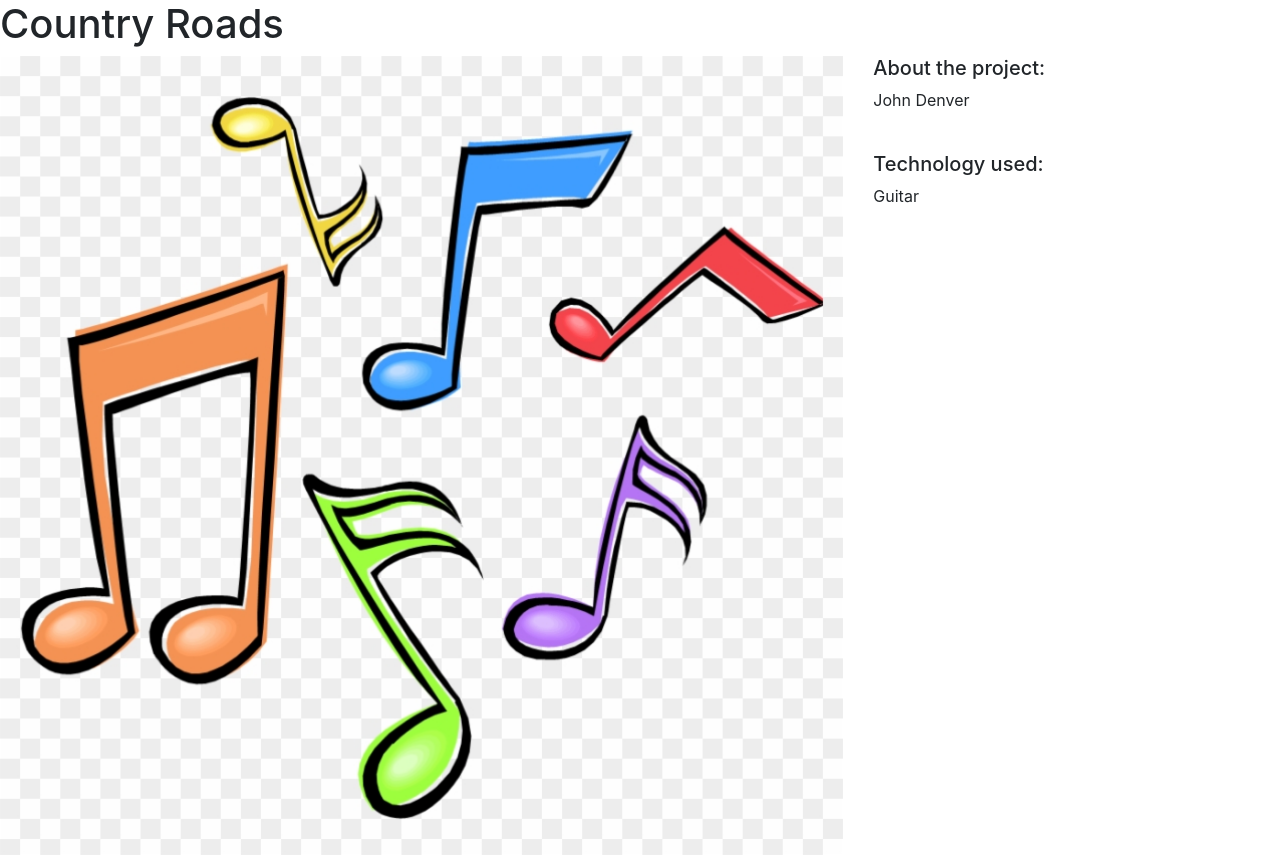
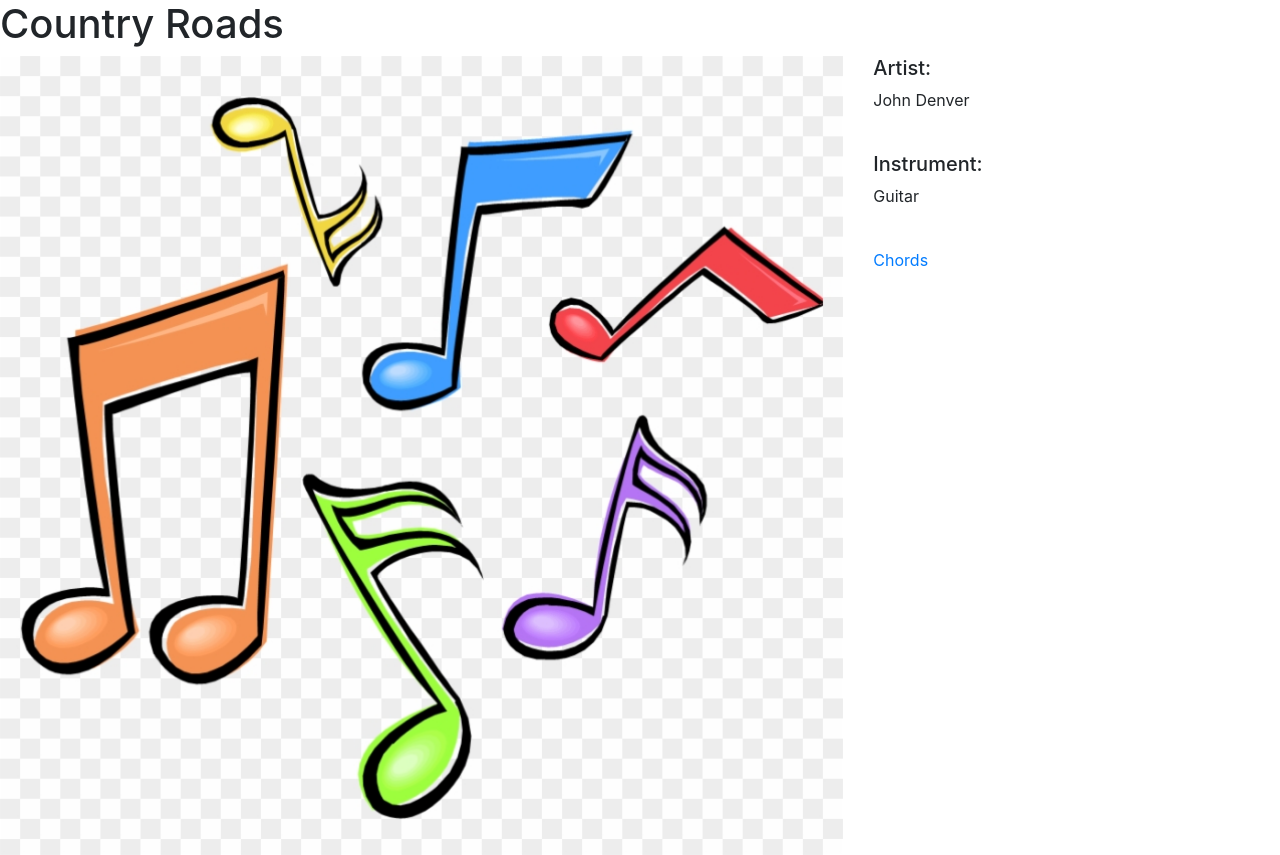
Before and after one commit to lukesianchuk/Songbook-App, a Django app: page /songs/4/ in a window 1280 px wide. Run offline with Django 3.2, Linux system fonts and the light colour scheme; data comes from the database, SQL or seed files in the repository; both versions use the stored data as it was after the commit; some libraries are stand-ins or nearby versions.

Commit message:
added external link functionality

```diff
--- a/songs/models.py
+++ b/songs/models.py
@@ -6,3 +6,4 @@ class Song(models.Model):
     artist = models.TextField()
     instrument = models.CharField(max_length=20)
     image = models.FilePathField(path="/img")
+    chordlink = models.URLField(default="https://www.ultimate-guitar.com/")
--- a/songs/templates/song_detail.html
+++ b/songs/templates/song_detail.html
@@ -8,11 +8,13 @@
         <img src="{% static song.image %}" alt="" width="100%">
     </div>
     <div class="col-md-4">
-        <h5>About the project:</h5>
+        <h5>Artist:</h5>
         <p>{{ song.artist }}</p>
         <br>
-        <h5>Technology used:</h5>
+        <h5>Instrument:</h5>
         <p>{{ song.instrument }}</p>
+        <br>
+        <a href={{ song.chordlink }}>Chords</a>
     </div>
 </div>
 {% endblock %}
```
Also changed, not shown: db.sqlite3, songs/migrations/0002_song_chordlink.py (added).
